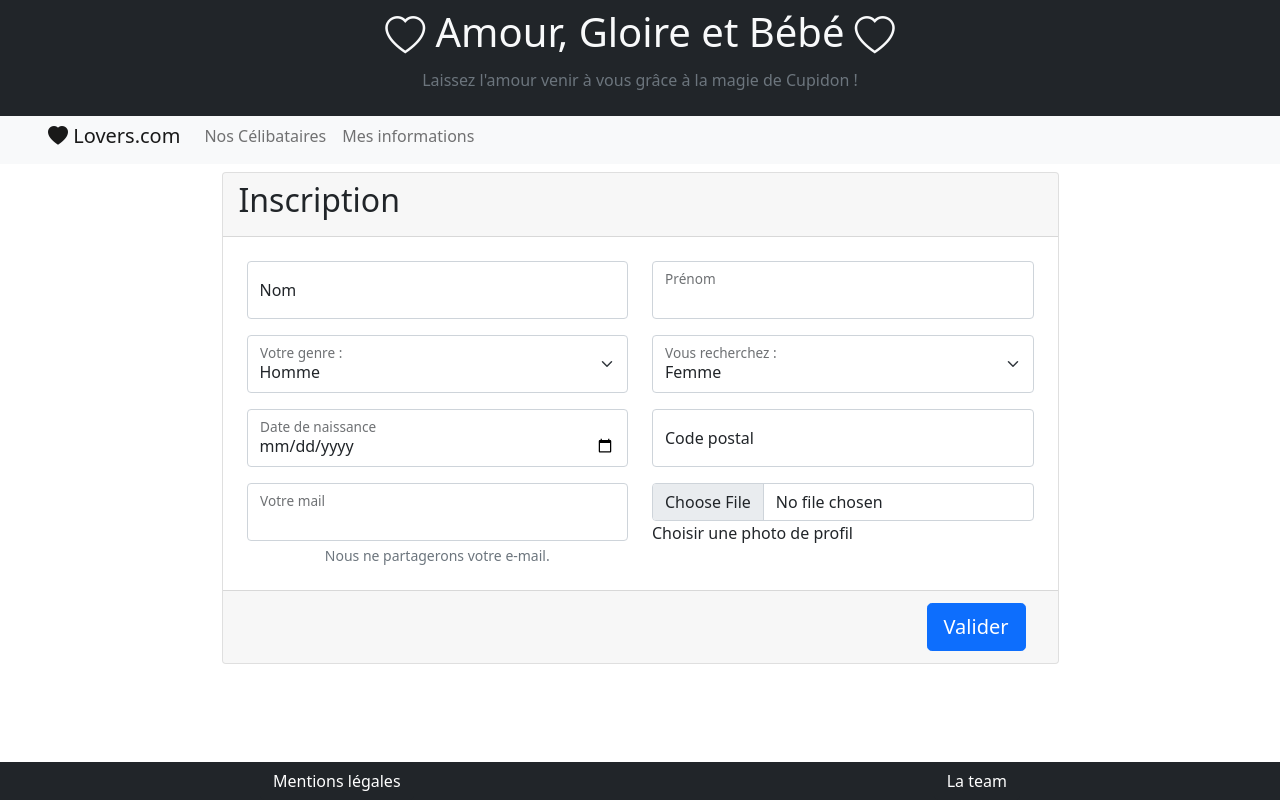
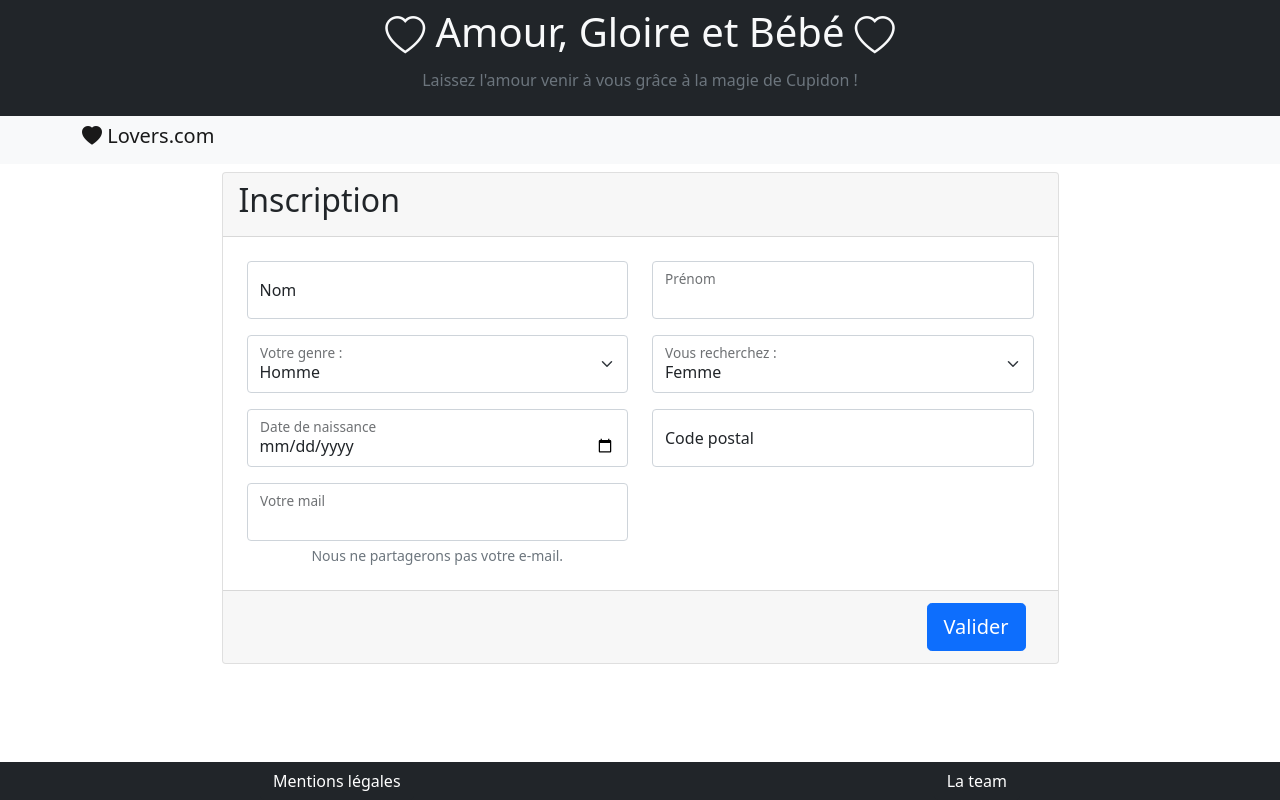
Before and after one commit to Pwcca92/lovers.com, a PHP site: page / in a window 1280 px wide. Run offline with PHP 8.4, Linux system fonts and the light colour scheme; some libraries are stand-ins or nearby versions.

Commit message:
Formulaire qui fonctionne, navbar avec les boutons qui apparaissent uniquement quand on est connecté

```diff
--- a/index.php
+++ b/index.php
@@ -12,7 +12,7 @@
 
         <div class="card-body">
             <!-- Fomulaire -->
-            <form action="controllers/user-controller.php" method="post" enctype="multipart/form-data">
+            <form action="/controllers/index-controller.php" method="post" enctype="multipart/form-data">
                 <div class="row p-2">
                     <div class="col-lg-6 col-sm-12 sm-py-2 py-auto">
                         <div class="form-floating">
@@ -32,8 +32,8 @@
                     <div class="col-lg-6 col-sm-12 py-auto">
                         <div class="form-floating">
                             <select class="form-select" type="text" name="gender1" aria-label="Default select example" value="">
-                                <option selected value="1">Homme</option>
-                                <option value="2">Femme</option>
+                                <option selected value="homme">Homme</option>
+                                <option value="femme">Femme</option>
                             </select>
                             <label for="floatingSelectGrid">Votre genre :</label>
                         </div>
@@ -41,8 +41,8 @@
                     <div class="col-lg-6 col-sm-12 py-auto">
                         <div class="form-floating">
                             <select class="form-select" type="text" name="gender2" aria-label="Default select example" value="">
-                                <option value="1">Homme</option>
-                                <option selected value="2">Femme</option>
+                                <option value="homme">Homme</option>
+                                <option selected value="femme">Femme</option>
                             </select>
                             <label for="floatingSelectGrid">Vous recherchez :</label>
                         </div>
@@ -68,20 +68,11 @@
                     <div class="col-lg-6 col-sm-12 py-auto">
                         <div class="form-floating">
                             <input type="email" name="mail" class="form-control" id="Email1" aria-describedby="emailHelp">
-                            <div id="emailHelp" class="form-text text-center">Nous ne partagerons votre e-mail.</div>
+                            <div id="emailHelp" class="form-text text-center">Nous ne partagerons pas votre e-mail.</div>
                             <label for="floatingInputGrid">Votre mail</label>
                         </div>
                     </div>
-                    <div class="col-lg-6 col-sm-12 py-auto">
-                        <div class="form-floating">
-                            <div>
-                                <input accept="" class="form-control" type="file" name="picture" id="formFile">
-                                <label for="formFile" class="form-label">Choisir une photo de profil</label>
                 </div>
-                        </div>
-                    </div>
-                </div>
-            </form>
             </div>
 
             <div class="card-footer">
--- a/views/header.php
+++ b/views/header.php
@@ -1,17 +1,6 @@
 <!-- Add include of the php controller -->
 
 <!--  End of php controller -->
-
-<?php
-    $page = "home";
-    $url = "";
-    if ($page != $url) {
-        $urlLovers = '/views/lovers.php';
-        $urlUser = '/views/users.php';
-        $urlIndex = "/index.php";
-    };
-
-?>
 
 <!DOCTYPE html>
 <html lang="fr">
@@ -41,21 +30,35 @@
 
     <!-- Add a navbar -->
     <nav class="navbar px-5 pt-0 navbar-expand-lg navbar-light bg-light sticky-top">
-        <a class="navbar-brand" href="<?= $urlIndex ?>"><i class="bi bi-heart-fill"></i> Lovers.com</a>
+        <div class="container">
+            <a class="navbar-brand" href="/index.php"><i class="bi bi-heart-fill"></i> Lovers.com</a>
             <button class="navbar-toggler" type="button" data-toggle="collapse" data-target="#navbarSupportedContent" aria-controls="navbarSupportedContent" aria-expanded="false" aria-label="Toggle navigation">
                 <span class="navbar-toggler-icon"></span>
             </button>
 
-        <!-- if $user is not set this items collapse  -->
+            <?php
+                if(isset($_COOKIE["firstname"])) {
+
+                    ?>
                     <div class="collapse navbar-collapse" id="navbarSupportedContent">
                     <ul class="navbar-nav mr-auto">
                         <li class="nav-item">
-                    <a class="nav-link" href="<?= $urlLovers ?>">Nos Célibataires</a>
+                            <a class="nav-link" href="/views/users.php">Bonjour <?= $_COOKIE["firstname"]; ?></a>
                         </li>
                         <li class="nav-item">
-                    <a class="nav-link" href="<?= $urlUser ?>">Mes informations</a>
+                            <a class="nav-link" href="/views/lovers.php">Nos Célibataires</a>
+                        </li>
+                        <li class="nav-item">
+                            <a class="nav-link" href="/views/users.php">Mes informations</a>
                         </li>
                     </ul>
+                </div>
+                <?php
+                }
+            ?>
+
+            <!-- if $user is not set this items collapse  -->
+
         </div>
     </nav>
     <!-- End of Navbar -->
```
Also changed, not shown: controllers/lovers-controller.php (+11 -11 lines). Lines whose indentation alone changed are shown as unchanged.
